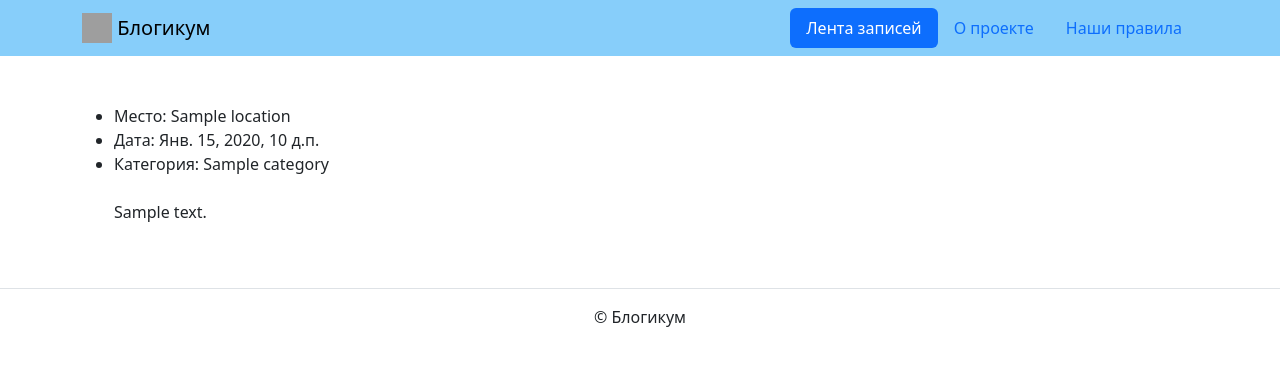
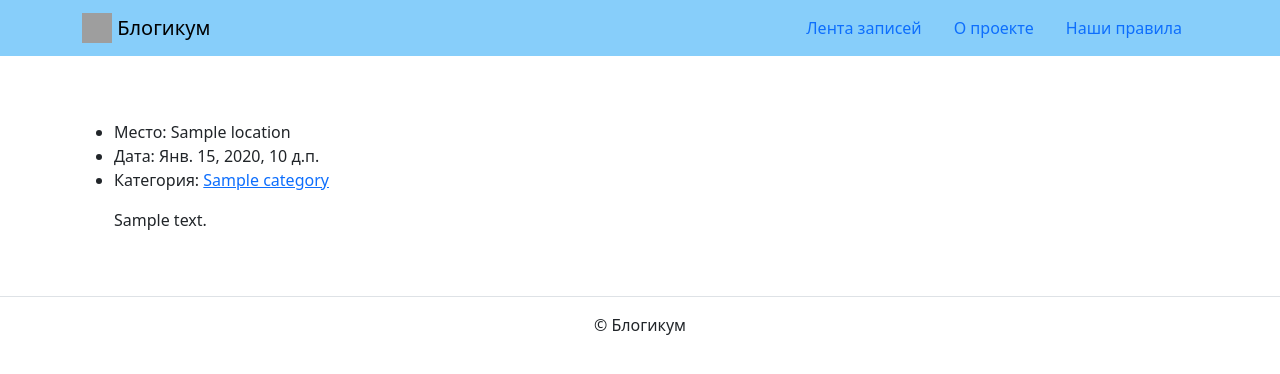
Before and after one commit to Och1ta/django_sprint1, a Django app: template blogicum/templates/blog/detail.html in a window 1280 px wide. Shown: the top 374 px of the page. Run offline with Django 3.2, Linux system fonts and the light colour scheme; the template is opened without the code that fills it: most values are stand-ins (such as "Sample title", 1, 10 or a date in 2020); parts of the project's set-up code (start-up, migrations or seed data) failed here and were passed over; some libraries are stand-ins or nearby versions; grey boxes are pictures that could not be loaded.

Commit message:
Refactor: правки ревьюера

```diff
--- a/blogicum/templates/base.html
+++ b/blogicum/templates/base.html
@@ -17,8 +17,10 @@
   <body>
     {% include "includes/header.html" %}
     <main>
+      <div class="container py-5">
       {% block content %}
       {% endblock %}
+      </div>
     </main>
     {% include "includes/footer.html" %}
   </body>
--- a/blogicum/templates/blog/detail.html
+++ b/blogicum/templates/blog/detail.html
@@ -3,18 +3,18 @@
   Публикация
 {% endblock %}
 {% block content %}
-  <main>
-      <div class="container py-5">
 <article>
   <ul>
+    <p>
       <li>Место: {{ posts.location }}</li>
       <li>Дата: {{ posts.date }}</li>
-            <li>Категория: {{ posts.category }}</li>
-            <br>
+      <li>Категория:
+        <a href="{% url 'blog:category_posts' posts.category %}">
+          {{ posts.category }}
+        </a>
+      </li>
+    </p>
     {{ posts.text }}
-            <br>
   </ul>
 </article>
-      </div>
-    </main>
 {% endblock %}
--- a/blogicum/templates/includes/header.html
+++ b/blogicum/templates/includes/header.html
@@ -1,6 +1,7 @@
 {% load static %}
 <header>
   <nav class="navbar navbar-light" style="background-color: lightskyblue">
+    {% with request.resolver_match.view_name as view_name %}
     <div class="container">
       <a class="navbar-brand" href="{% url 'blog:index' %}">
         <img src="{% static 'img/logo.png' %}" width="30" height="30" class="d-inline-block align-top" alt="">
@@ -8,21 +9,24 @@
       </a>
       <ul class="nav  nav-pills">
         <li class="nav-item">
-          <a class="nav-link active" href="{% url 'blog:index' %}">
+          <a class="nav-link {% if view_name == 'blog:index' %} active {% endif %}"  href="{% url 'blog:index' %}">
             Лента записей
           </a>
         </li>
         <li class="nav-item">
-          <a class="nav-link" href="{% url 'pages:about' %}">
+          <a class="nav-link {% if view_name  == 'pages:about' %} active {% endif %}"
+             href="{% url 'pages:about' %}">
             О проекте
           </a>
         </li>
         <li class="nav-item">
-          <a class="nav-link" href="{% url 'pages:rules' %}">
+          <a class="nav-link {% if view_name  == 'pages:rules' %} active {% endif %}"
+             href="{% url 'pages:rules' %}">
             Наши правила
           </a>
         </li>
       </ul>
     </div>
   </nav>
+  {% endwith %}
 </header>
--- a/blogicum/templates/pages/about.html
+++ b/blogicum/templates/pages/about.html
@@ -3,7 +3,6 @@
   О проекте
 {% endblock %}
 {% block content %}
-<div class="container py-5">
   <h1>О проекте</h1>
   <p>Блогикум — это дом для творческих людей. Это — сообщество людей, для которых
     нет грани между ведением блога и дружбой в социальных сетях.
@@ -18,5 +17,4 @@
     Творчество, разнообразие и свобода взглядов и самовыражения —
     основные черты наших пользователей.
   </p>
-</div>
 {% endblock %}
--- a/blogicum/templates/pages/rules.html
+++ b/blogicum/templates/pages/rules.html
@@ -3,7 +3,6 @@
   Наши правила
 {% endblock %}
 {% block content %}
-<div class="container py-5">
   <h1>Наши правила</h1>
   <p>
     <b>Cамовыражение.</b> У наших пользователей должна
@@ -27,5 +26,4 @@
     Как и насколько засекречивать вашу личную информацию —
     определяете вы и только вы.
   </p>
-</div>
 {% endblock %}
```
Also changed, not shown: blogicum/blog/views.py (+14 -9 lines), blogicum/templates/blog/category.html (+9 -6 lines), blogicum/templates/blog/index.html (+6 -8 lines). Lines whose indentation alone changed are shown as unchanged.
